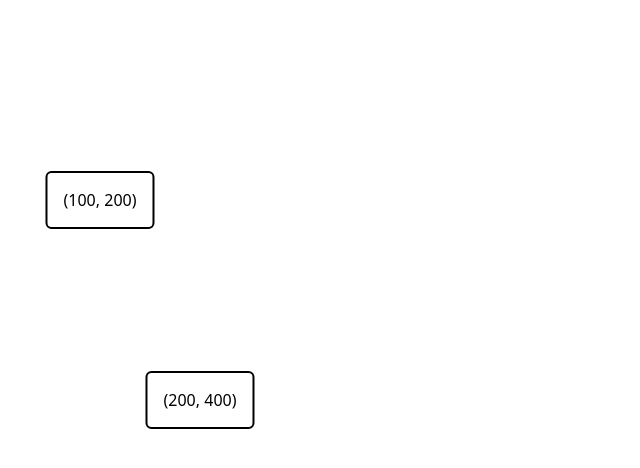
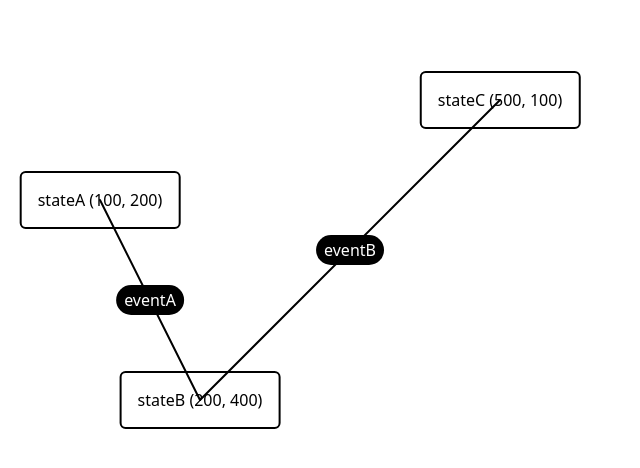
Before and after one commit to colebemis/lovelace, a React (Create React App) app: page / in a window 1280 px wide. Shown: the top 468 px of the page, without its empty margins (0-640 px from the left). Built offline with nearby package versions, Linux system fonts and the light colour scheme.

Commit message:
Add data

```diff
--- a/src/App.tsx
+++ b/src/App.tsx
@@ -1,10 +1,49 @@
 import React from 'react'
 
+interface Dictionary<T> {
+  [key: string]: T
+}
+
+interface Node {
+  id: string
+  x: number
+  y: number
+}
+
+interface Edge {
+  id: string
+  from: string
+  to: string
+}
+
 export default function App() {
+  const [nodes, setNodes] = React.useState<Dictionary<Node>>({
+    stateA: { id: 'stateA', x: 100, y: 200 },
+    stateB: { id: 'stateB', x: 200, y: 400 },
+    stateC: { id: 'stateC', x: 500, y: 100 },
+  })
+
+  const [edges, setEdges] = React.useState<Dictionary<Edge>>({
+    eventA: { id: 'eventA', from: 'stateA', to: 'stateB' },
+    eventB: { id: 'eventB', from: 'stateB', to: 'stateC' },
+  })
+
   return (
     <div>
-      <Node id="stateA" x={100} y={200}></Node>
-      <Node id="stateB" x={200} y={400}></Node>
+      <svg viewBox="0 0 600 600" width={600} height={600}>
+        {Object.values(edges).map(({ id, from, to }) => (
+          <Edge key={id} id={id} from={nodes[from]} to={nodes[to]} />
+        ))}
+      </svg>
+      {Object.values(nodes).map(({ id, x, y }) => (
+        <Node
+          key={id}
+          id={id}
+          x={x}
+          y={y}
+          setNode={(node) => setNodes({ ...nodes, [id]: node })}
+        />
+      ))}
     </div>
   )
 }
@@ -13,11 +52,41 @@ interface NodeProps {
   id: string
   x: number
   y: number
+  setNode: (node: Node) => void
 }
 
-function Node({ id, x, y }: NodeProps) {
+function Node({ id, x, y, setNode }: NodeProps) {
+  const el = React.useRef<HTMLDivElement>(null)
+
+  // Inspired by https://javascript.info/mouse-drag-and-drop
+  function handleMouseDown(
+    event: React.MouseEvent<HTMLDivElement, MouseEvent>,
+  ) {
+    if (!el.current) {
+      return
+    }
+
+    const rect = el.current.getBoundingClientRect()
+    const offsetX = event.clientX - (rect.left + rect.width / 2)
+    const offsetY = event.clientY - (rect.top + rect.height / 2)
+
+    function handleMouseMove(event: MouseEvent) {
+      setNode({ id, x: event.pageX - offsetX, y: event.pageY - offsetY })
+    }
+
+    document.addEventListener('mousemove', handleMouseMove)
+
+    el.current.onmouseup = () => {
+      document.removeEventListener('mousemove', handleMouseMove)
+      if (el.current) {
+        el.current.onmouseup = null
+      }
+    }
+  }
+
   return (
     <div
+      ref={el}
       id={id}
       style={{
         position: 'absolute',
@@ -27,9 +96,55 @@ function Node({ id, x, y }: NodeProps) {
         padding: 16,
         border: '2px solid',
         borderRadius: 6,
+        userSelect: 'none',
       }}
+      onMouseDown={handleMouseDown}
     >
-      ({x}, {y})
+      {id} ({x}, {y})
     </div>
   )
 }
+
+interface EdgeProps {
+  id: string
+  from: Node
+  to: Node
+}
+
+function Edge({ id, from, to }: EdgeProps) {
+  return (
+    <>
+      <line
+        x1={from.x}
+        y1={from.y}
+        x2={to.x}
+        y2={to.y}
+        stroke="currentColor"
+        strokeWidth={2}
+        strokeLinecap="round"
+      />
+      <foreignObject
+        x={Math.min(from.x, to.x)}
+        y={Math.min(from.y, to.y)}
+        width={Math.abs(from.x - to.x)}
+        height={Math.abs(from.y - to.y)}
+        style={{ overflow: 'visible' }}
+      >
+        <div
+          style={{
+            position: 'absolute',
+            top: '50%',
+            left: '50%',
+            transform: 'translate(-50%, -50%)',
+            padding: '4px 8px',
+            background: 'black',
+            color: 'white',
+            borderRadius: 999,
+          }}
+        >
+          {id}
+        </div>
+      </foreignObject>
+    </>
+  )
+}
```
